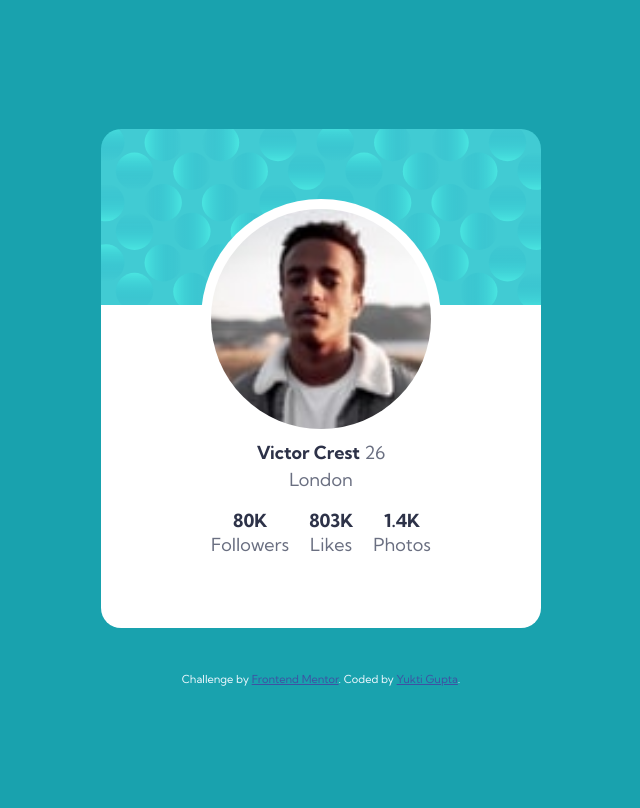
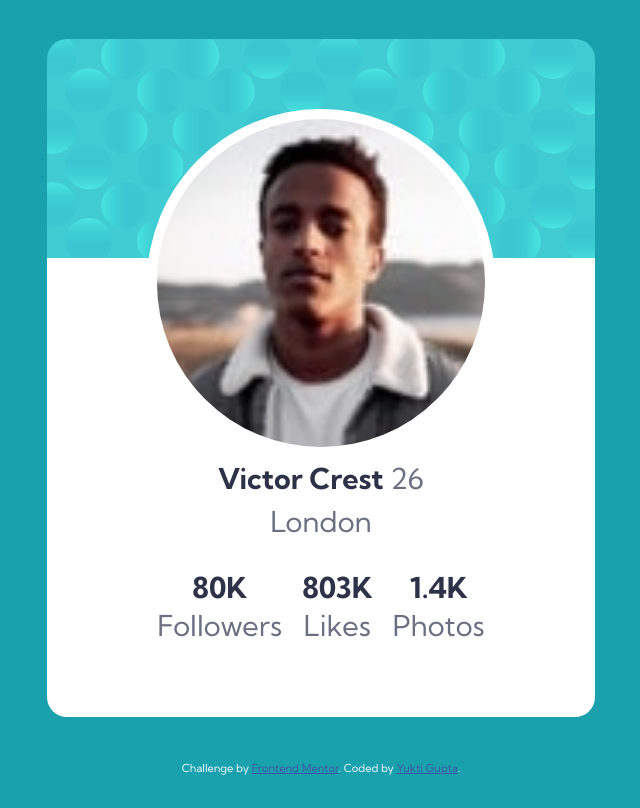
Before and after one commit to yMeeraki/profile-card-component, a plain HTML site: page index.html in a window 1280 px wide. Shown: the whole page, without its empty margins (319-959 px from the left). Drawn offline with Linux system fonts and the light colour scheme.

Commit message:
changing font size from px to rem

```diff
--- a/stylesheet.css
+++ b/stylesheet.css
@@ -92,7 +92,7 @@ body{
     background-position: right 0% bottom -200%, left 0% top -200%;
     background-size: 40%, 40%;
 
-    font-size:18px;
+    font-size: 1.8rem;
     font-family: "Kumbh Sans", system-ui;
 }
 
@@ -155,7 +155,7 @@ img {
 .stats h3, .name{
     color: hsl(229, 23%, 23%);
     font-weight: 700;
-    font-size: 18px;
+    font-size: 1.8rem;
 
 }
 
```
